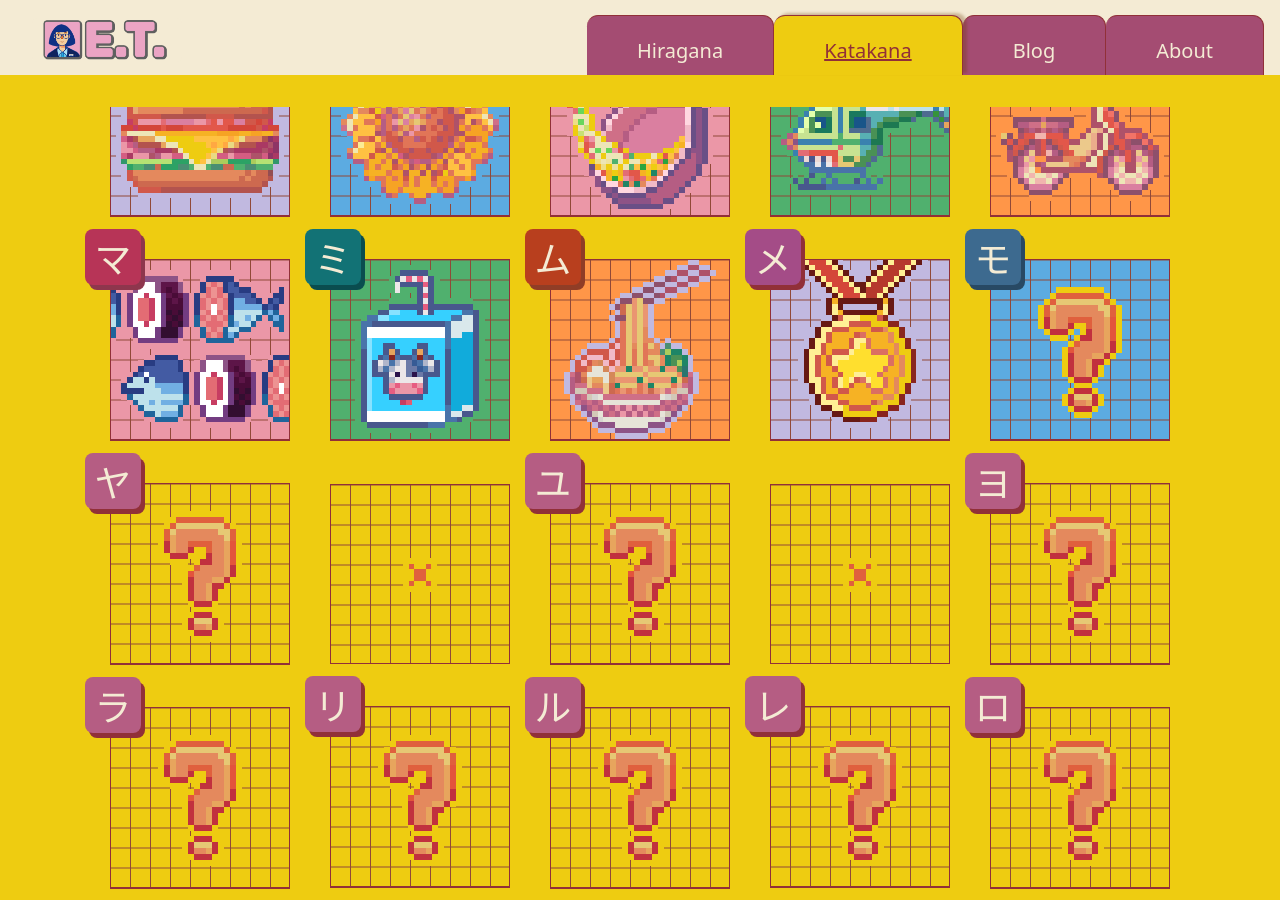
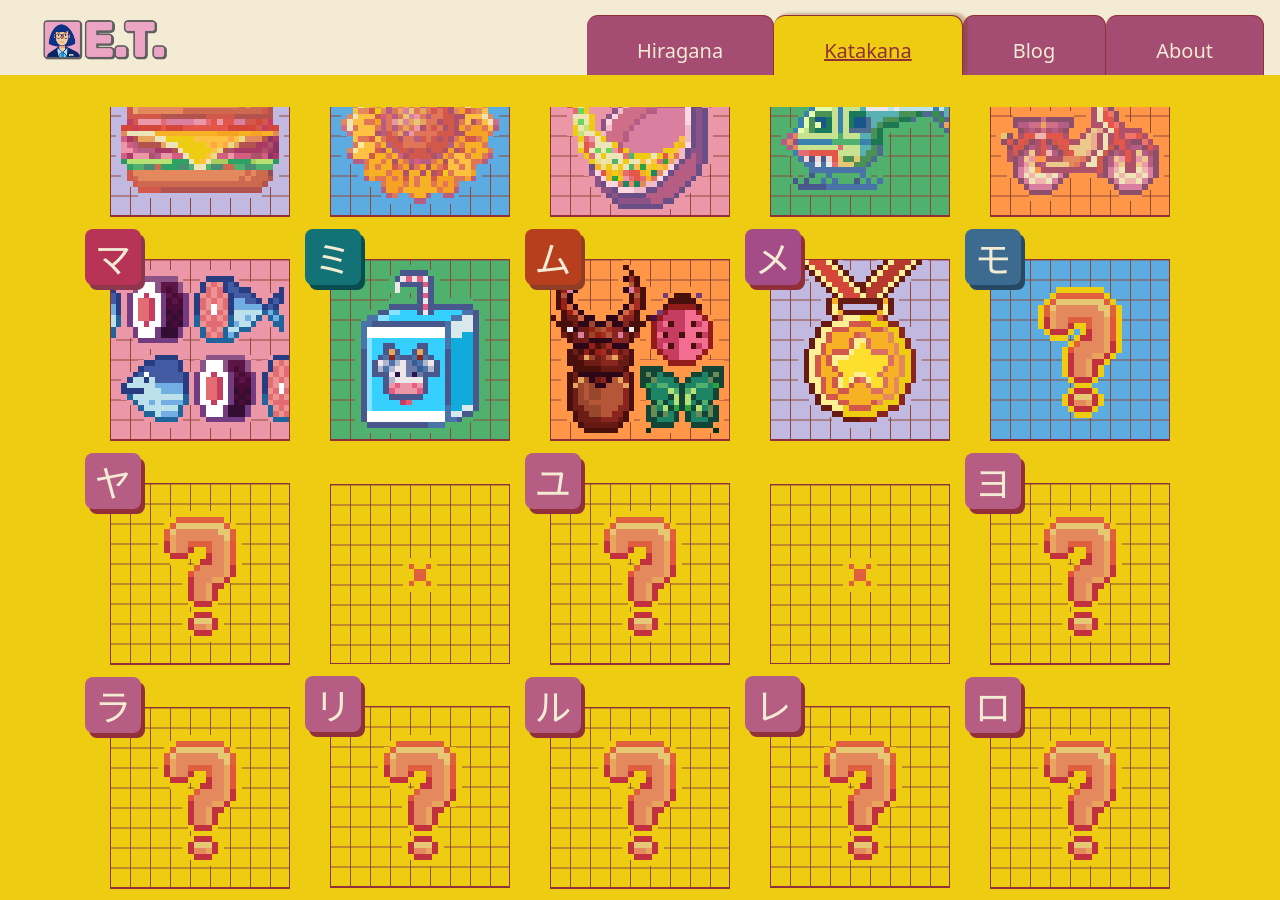
Before and after one commit to emillionideas/emillionideas.github.io, a Jekyll site: the page built from katakana.markdown, in a window 1280 px wide and 900 px high, scrolled down 1591 px. Built offline with Jekyll 4.4.1, drawn with Linux system fonts in a browser that asks for light colours; some web fonts are replaced.

Commit message:
Update katakana.yaml

```diff
--- a/_data/alphabets/large/katakana.yaml
+++ b/_data/alphabets/large/katakana.yaml
@@ -171,7 +171,7 @@ cols:
       english: 'frying pan'
     - letter: ム
       color: orange
-      iconSrc: "../assets/art/noodle.svg"
+      iconSrc: "../assets/art/insect.svg"
       strokeSrc: "../assets/art/unknown.svg"
       japanese: 'ムシ'
       romaji: 'mushi'
```
